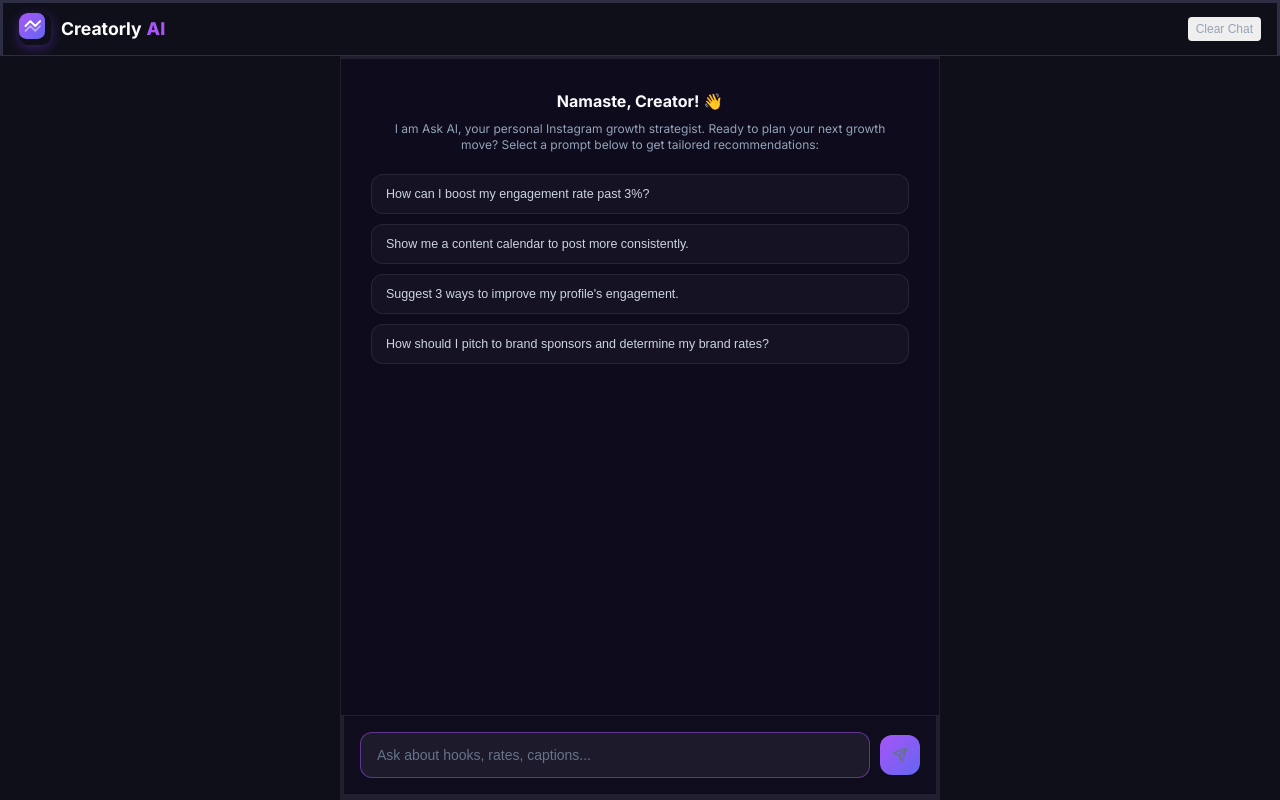
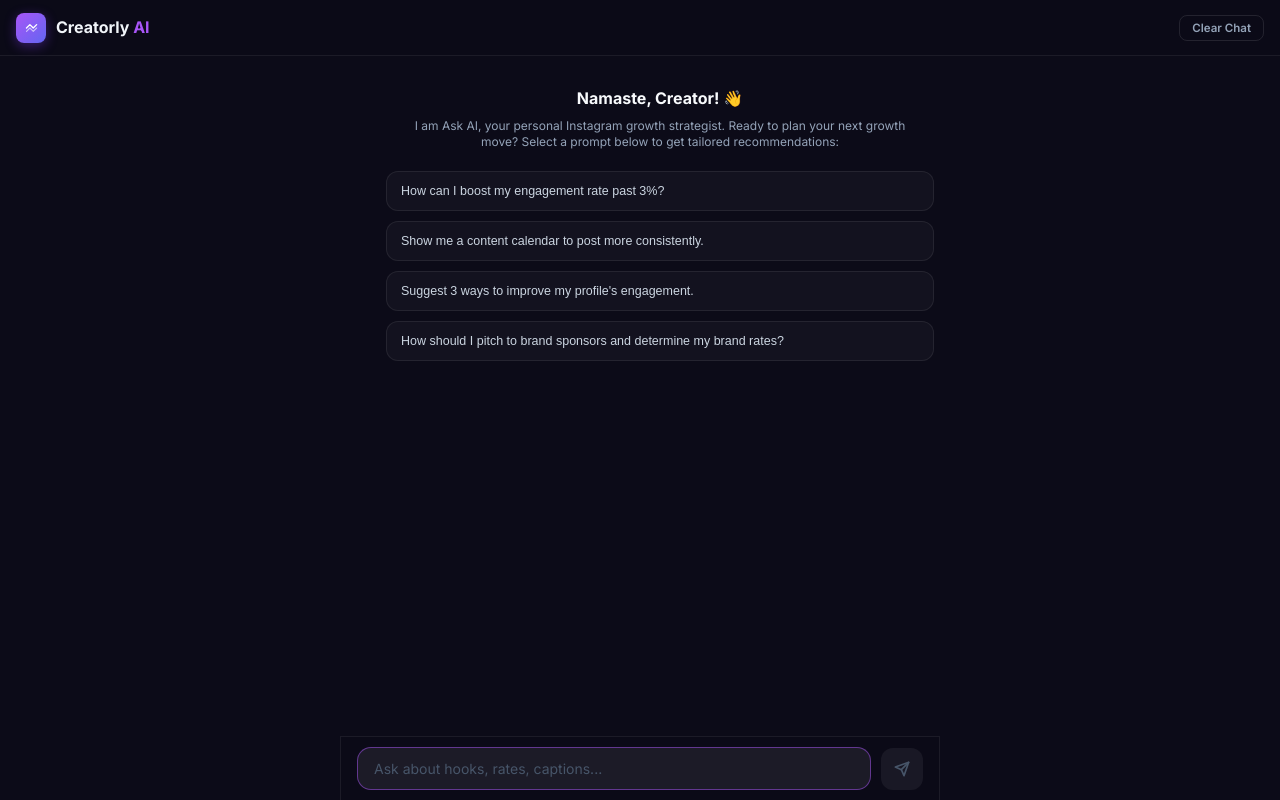
Before and after one commit to garavaggarwal/creatorlyai-ai-analysis, a website: page public/prompt-generator.html in a window 1280 px wide. Drawn offline with nearby package versions, Linux system fonts and the light colour scheme.

Commit message:
fix: complete layout rewrite - fixed input bar always visible above bottom nav, proper ChatGPT-style fixed positioning

```diff
--- a/public/chatbot.js
+++ b/public/chatbot.js
@@ -179,16 +179,7 @@
       50% { opacity: 1; }
     }
 
-    /* Mobile visual viewport adjustments */
-    @media (max-width: 1023px) {
-      body.keyboard-open .bottom-nav {
-        display: none !important;
-      }
-      body.keyboard-open main.chat-main-container {
-        margin-bottom: 0 !important;
-      }
-    }
-
+    /* List styling */
     .chat-ul {
       list-style-type: disc;
       padding-left: 20px;
@@ -344,29 +335,46 @@
       renderAllMessages();
     }
 
-    // Mobile Visual Viewport Handling for stable layout
-    if (window.visualViewport) {
-      const adjustViewport = () => {
-        const height = window.visualViewport.height;
-        document.body.style.height = `${height}px`;
-        if (messagesContainer) {
-          messagesContainer.scrollTop = messagesContainer.scrollHeight;
+    // Mobile Visual Viewport Handling — move input bar when keyboard opens
+    const inputBar = document.getElementById('chatInputBar');
+    if (window.visualViewport && inputBar) {
+      const adjustForKeyboard = () => {
+        const vv = window.visualViewport;
+        const windowHeight = window.innerHeight;
+        const viewportHeight = vv.height;
+        const keyboardHeight = windowHeight - viewportHeight - vv.offsetTop;
+
+        if (keyboardHeight > 100) {
+          // Keyboard is open — lift input bar above keyboard
+          document.body.classList.add('keyboard-open');
+          inputBar.style.bottom = `${keyboardHeight + Math.max(0, vv.offsetTop)}px`;
+          // Adjust messages bottom accordingly
+          if (messagesContainer) {
+            const inputBarHeight = inputBar.offsetHeight || 68;
+            messagesContainer.style.bottom = `${keyboardHeight + inputBarHeight + Math.max(0, vv.offsetTop)}px`;
+            setTimeout(() => {
+              messagesContainer.scrollTop = messagesContainer.scrollHeight;
+            }, 50);
+          }
+        } else {
+          // Keyboard closed — reset to defaults (CSS handles it)
+          document.body.classList.remove('keyboard-open');
+          inputBar.style.bottom = '';
+          if (messagesContainer) {
+            messagesContainer.style.bottom = '';
+          }
         }
       };
-      window.visualViewport.addEventListener('resize', adjustViewport);
-      window.visualViewport.addEventListener('scroll', adjustViewport);
-      adjustViewport();
+
+      window.visualViewport.addEventListener('resize', adjustForKeyboard);
+      window.visualViewport.addEventListener('scroll', adjustForKeyboard);
     }
 
-    // Hide bottom nav when input is focused to maximize space and dock input cleanly
+    // Scroll to bottom on focus as well
     chatInput.addEventListener('focus', () => {
-      document.body.classList.add('keyboard-open');
       setTimeout(() => {
         if (messagesContainer) messagesContainer.scrollTop = messagesContainer.scrollHeight;
-      }, 100);
-    });
-    chatInput.addEventListener('blur', () => {
-      document.body.classList.remove('keyboard-open');
+      }, 150);
     });
 
     // Enforce initial check of query limits
--- a/public/prompt-generator.html
+++ b/public/prompt-generator.html
@@ -4,86 +4,246 @@
   <meta charset="UTF-8" />
   <meta name="viewport" content="width=device-width, initial-scale=1.0, viewport-fit=cover" />
   <title>Creatorly AI — Ask AI</title>
+  <meta name="description" content="Ask AI - Your personal Instagram growth strategist powered by Creatorly AI." />
   <link rel="preconnect" href="https://fonts.googleapis.com" />
   <link rel="preconnect" href="https://fonts.gstatic.com" crossorigin />
   <link href="https://fonts.googleapis.com/css2?family=Inter:wght@300;400;500;600;700;800;900&display=swap" rel="stylesheet" />
   <link rel="stylesheet" href="/style.css" />
-  <script src="https://cdn.tailwindcss.com"></script>
-  <script>
-    tailwind.config = {
-      corePlugins: {
-        preflight: false
+  <style>
+    /* ── Core layout: full screen, no scroll on body ── */
+    html, body {
+      margin: 0;
+      padding: 0;
+      width: 100%;
+      height: 100%;
+      overflow: hidden;
+      background: #0c0b18;
+      font-family: 'Inter', sans-serif;
+      color: #f1f5f9;
     }
-    }
-  </script>
-  <style>
-    /* Premium Locked Layout for ChatGPT/Gemini-like Experience */
-    body {
+
+    /* ── Fixed Header ── */
+    #askAiHeader {
       position: fixed;
       top: 0;
       left: 0;
-      width: 100%;
-      height: 100dvh;
+      right: 0;
+      z-index: 200;
+      height: 56px;
+      background: rgba(12, 11, 24, 0.97);
+      backdrop-filter: blur(16px);
+      border-bottom: 1px solid rgba(255,255,255,0.07);
+      display: flex;
+      align-items: center;
+      justify-content: space-between;
+      padding: 0 16px;
+    }
+
+    #askAiHeader .header-logo {
+      display: flex;
+      align-items: center;
+      gap: 10px;
+      text-decoration: none;
+      color: #fff;
+    }
+    #askAiHeader .header-logo .logo-mark-analyser {
+      width: 30px;
+      height: 30px;
+      border-radius: 8px;
+      background: linear-gradient(135deg, #a855f7, #6366f1);
+      display: flex;
+      align-items: center;
+      justify-content: center;
+    }
+    #askAiHeader .header-title {
+      font-size: 1rem;
+      font-weight: 700;
+      color: #f1f5f9;
+    }
+    #askAiHeader .header-title span {
+      color: #a855f7;
+    }
+
+    #creatorlyChatClearBtn {
+      background: none;
+      border: 1px solid rgba(255,255,255,0.1);
+      color: #94a3b8;
+      font-size: 0.72rem;
+      font-weight: 600;
+      cursor: pointer;
+      padding: 5px 12px;
+      border-radius: 8px;
+      font-family: inherit;
+      transition: all 0.2s;
+    }
+    #creatorlyChatClearBtn:hover {
+      color: #ef4444;
+      border-color: rgba(239,68,68,0.3);
+      background: rgba(239,68,68,0.06);
+    }
+
+    /* ── Scrollable messages area (between header and input bar) ── */
+    #creatorlyChatMessages {
+      position: fixed;
+      top: 56px;      /* below header */
+      left: 0;
+      right: 0;
+      bottom: calc(72px + 64px + env(safe-area-inset-bottom)); /* above input + bottom nav */
+      overflow-y: auto;
+      overflow-x: hidden;
+      -webkit-overflow-scrolling: touch;
+      padding: 20px 16px 8px;
       display: flex;
       flex-direction: column;
-      overflow: hidden;
-      margin: 0;
-      padding: 0;
+      gap: 12px;
+      max-width: 600px;
+      margin: 0 auto;
+      box-sizing: border-box;
     }
 
-    /* Ensure chat container scrolls properly and doesn't get cut off by bottom nav */
-    main.chat-main-container {
-      flex: 1;
-      display: flex;
-      flex-direction: column;
-      min-height: 0;
-      margin-bottom: calc(60px + max(8px, env(safe-area-inset-bottom))) !important;
+    /* ── Fixed Input Bar — always pinned above the bottom nav ── */
+    #chatInputBar {
+      position: fixed;
+      left: 0;
+      right: 0;
+      z-index: 200;
+      background: rgba(12, 11, 24, 0.97);
+      backdrop-filter: blur(16px);
+      border-top: 1px solid rgba(255,255,255,0.07);
+      padding: 10px 16px;
+      bottom: calc(60px + env(safe-area-inset-bottom)); /* sit on top of bottom nav */
     }
 
+    /* When keyboard is open (body.keyboard-open), bottom nav hides
+       so input bar goes to bottom: env(safe-area-inset-bottom) */
+    body.keyboard-open #chatInputBar {
+      bottom: env(safe-area-inset-bottom, 0px);
+    }
+
+    body.keyboard-open #creatorlyChatMessages {
+      bottom: calc(64px + env(safe-area-inset-bottom));
+    }
+
+    /* Desktop: no bottom nav */
     @media (min-width: 1024px) {
-      main.chat-main-container {
-        margin-bottom: 0 !important;
+      #chatInputBar {
+        bottom: 0;
+        max-width: 600px;
+        left: 50%;
+        transform: translateX(-50%);
+        border-left: 1px solid rgba(255,255,255,0.07);
+        border-right: 1px solid rgba(255,255,255,0.07);
       }
+      #creatorlyChatMessages {
+        bottom: 76px;
+        left: 50%;
+        transform: translateX(-50%);
+        width: 100%;
+      }
+    }
+
+    #chatInputBar form {
+      display: flex;
+      align-items: center;
+      gap: 10px;
+      margin: 0;
+    }
+
+    #creatorlyChatInput {
+      flex: 1;
+      background: rgba(255,255,255,0.05);
+      border: 1px solid rgba(255,255,255,0.1);
+      border-radius: 14px;
+      padding: 12px 16px;
+      font-size: 0.875rem;
+      font-family: 'Inter', sans-serif;
+      color: #f1f5f9;
+      outline: none;
+      transition: border-color 0.2s, background 0.2s;
+      min-width: 0;
+    }
+    #creatorlyChatInput:focus {
+      border-color: rgba(168, 85, 247, 0.5);
+      background: rgba(255,255,255,0.07);
+    }
+    #creatorlyChatInput::placeholder {
+      color: #475569;
+    }
+    #creatorlyChatInput:disabled {
+      opacity: 0.5;
+      cursor: not-allowed;
+    }
+
+    #creatorlyChatSendBtn {
+      width: 42px;
+      height: 42px;
+      border-radius: 12px;
+      background: linear-gradient(135deg, #a855f7, #6366f1);
+      border: none;
+      color: #fff;
+      cursor: pointer;
+      display: flex;
+      align-items: center;
+      justify-content: center;
+      transition: transform 0.15s, opacity 0.2s;
+      flex-shrink: 0;
+    }
+    #creatorlyChatSendBtn:hover:not(:disabled) {
+      transform: scale(1.05);
+    }
+    #creatorlyChatSendBtn:disabled {
+      background: rgba(255,255,255,0.06);
+      color: #475569;
+      cursor: not-allowed;
+      transform: none;
+    }
+
+    /* ── Bottom Nav override for Ask AI page ── */
+    .bottom-nav {
+      z-index: 100; /* below chat input bar */
+    }
+
+    /* On desktop, hide bottom nav */
+    @media (min-width: 1024px) {
+      .bottom-nav { display: none; }
     }
   </style>
 </head>
-<body class="bg-[#0f0f1a] text-slate-100 flex flex-col m-0">
+<body>
 
-  <!-- ── HEADER ── -->
-  <header class="h-[56px] border-b border-solid border-[#2d2d44] flex items-center justify-between px-4 bg-[#0f0f1a] shrink-0 z-10">
-    <a href="/" class="flex items-center gap-2.5 text-white no-underline">
+  <!-- ── FIXED HEADER ── -->
+  <header id="askAiHeader">
+    <a href="/" class="header-logo">
       <div class="logo-mark-analyser">
-        <svg width="26" height="26" viewBox="0 0 32 32" fill="none">
-          <defs><linearGradient id="alg" x1="0" y1="0" x2="32" y2="32" gradientUnits="userSpaceOnUse"><stop offset="0%" stop-color="#a855f7"/><stop offset="100%" stop-color="#6366f1"/></linearGradient></defs>
-          <rect width="32" height="32" rx="9" fill="url(#alg)"/>
+        <svg width="18" height="18" viewBox="0 0 32 32" fill="none">
           <path d="M8 16 L14 10 L20 16 L26 10" stroke="white" stroke-width="2.5" stroke-linecap="round" stroke-linejoin="round"/>
-          <path d="M8 22 L14 16 L20 22 L26 16" stroke="rgba(255,255,255,0.5)" stroke-width="2" stroke-linecap="round" stroke-linejoin="round"/>
+          <path d="M8 22 L14 16 L20 22 L26 16" stroke="rgba(255,255,255,0.6)" stroke-width="2" stroke-linecap="round" stroke-linejoin="round"/>
         </svg>
       </div>
-      <span class="text-[1.1rem]"><span class="font-bold">Creatorly</span> <span class="text-[#a855f7] font-extrabold">AI</span></span>
+      <span class="header-title">Creatorly <span>AI</span></span>
     </a>
-    <div class="flex items-center gap-3">
-      <button class="bg-none border-none text-[#94a3b8] text-xs cursor-pointer font-medium px-2 py-1 rounded transition-all hover:text-red-500 hover:bg-[rgba(239,68,68,0.08)]" id="creatorlyChatClearBtn">Clear Chat</button>
-    </div>
+    <button id="creatorlyChatClearBtn">Clear Chat</button>
   </header>
 
-  <!-- ── CHAT CONTENT CONTAINER ── -->
-  <main class="chat-main-container flex-1 flex flex-col min-h-0 bg-[rgba(15,12,30,0.95)] max-w-[600px] w-full mx-auto border-x border-solid border-[rgba(255,255,255,0.08)]">
-    <!-- Messages Area -->
-    <div class="flex-1 overflow-y-auto p-5 flex flex-col gap-4 scroll-smooth" id="creatorlyChatMessages"></div>
+  <!-- ── SCROLLABLE MESSAGES ── -->
+  <div id="creatorlyChatMessages"></div>
 
-    <!-- Input Area -->
-    <div class="p-4 border-t border-solid border-[rgba(255,255,255,0.08)] bg-[rgba(255,255,255,0.005)] shrink-0">
-      <form class="flex gap-2.5 items-center m-0" id="creatorlyChatForm">
-        <input type="text" class="flex-1 bg-[rgba(255,255,255,0.04)] border border-solid border-[rgba(255,255,255,0.08)] rounded-xl px-4 py-3 text-sm text-slate-100 outline-none transition-all focus:border-[rgba(168,85,247,0.5)] focus:bg-[rgba(255,255,255,0.06)] placeholder-[#64748b]" id="creatorlyChatInput" placeholder="Ask about hooks, rates, captions..." autocomplete="off" />
-        <button type="submit" class="w-10 h-10 rounded-xl bg-gradient-to-br from-[#a855f7] to-[#6366f1] border-none text-white cursor-pointer flex items-center justify-center transition-all hover:scale-105 disabled:bg-[rgba(255,255,255,0.05)] disabled:text-[#64748b] disabled:cursor-not-allowed disabled:scale-100 shrink-0" id="creatorlyChatSendBtn" disabled>
+  <!-- ── FIXED INPUT BAR (always above bottom nav) ── -->
+  <div id="chatInputBar">
+    <form id="creatorlyChatForm">
+      <input
+        type="text"
+        id="creatorlyChatInput"
+        placeholder="Ask about hooks, rates, captions..."
+        autocomplete="off"
+      />
+      <button type="submit" id="creatorlyChatSendBtn" disabled>
         <svg width="16" height="16" viewBox="0 0 24 24" fill="none" stroke="currentColor" stroke-width="2.5" stroke-linecap="round" stroke-linejoin="round">
           <line x1="22" y1="2" x2="11" y2="13"/><polygon points="22 2 15 22 11 13 2 9 22 2"/>
         </svg>
       </button>
     </form>
   </div>
-  </main>
 
   <!-- ── BOTTOM NAV ── -->
   <nav class="bottom-nav">
```
Lines whose indentation alone changed are shown as unchanged.
